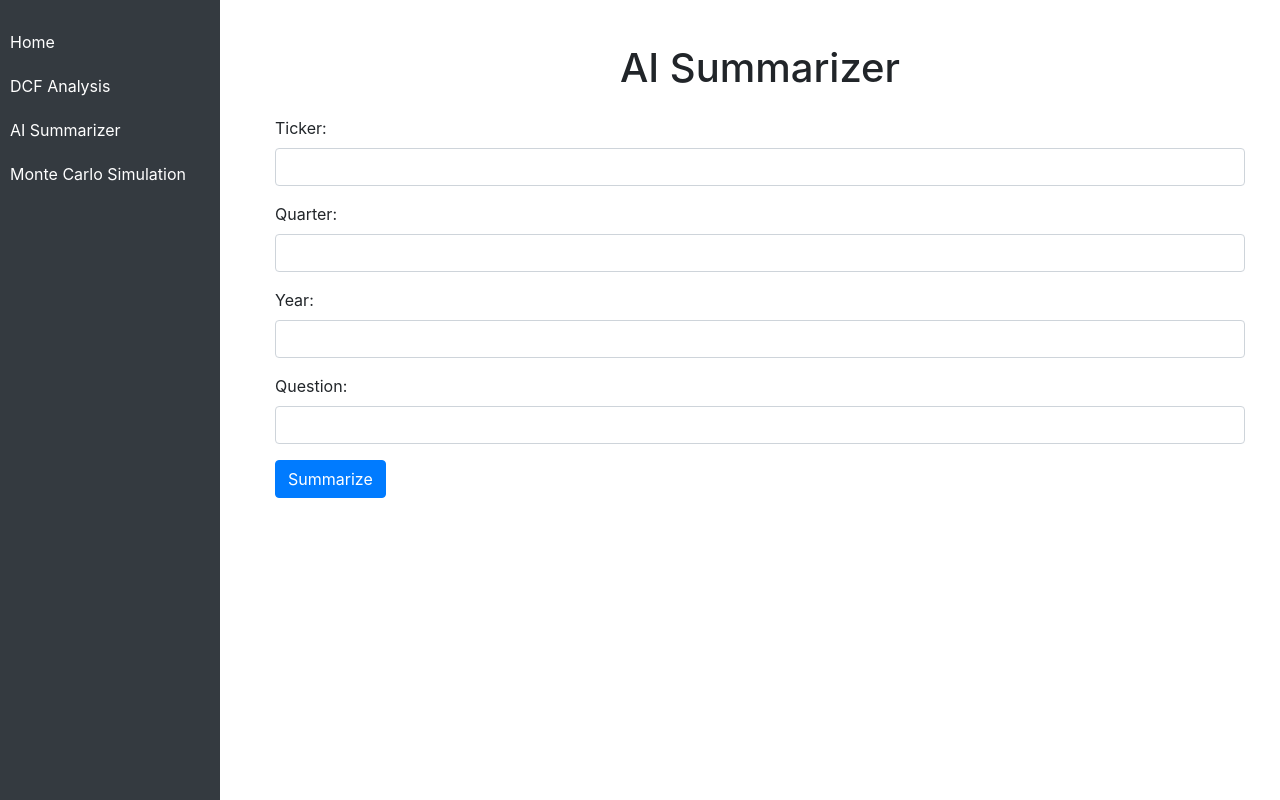
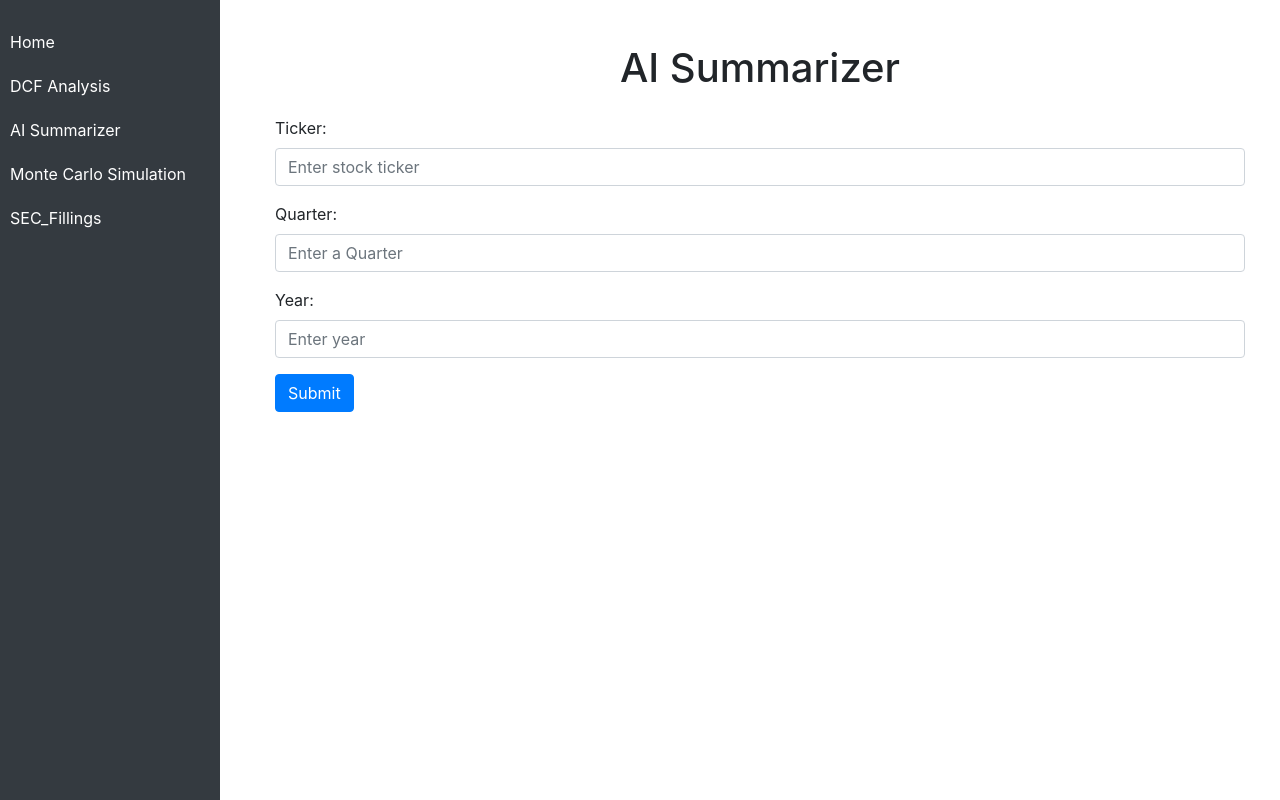
Before and after one commit to JayadityaVetsa/FinancialTools, a Flask app: page /ai-summarizer in a window 1280 px wide. Run offline with Flask 3, Linux system fonts and the light colour scheme; some libraries are stand-ins or nearby versions.

Commit message:
SEC_Fillings and AI questions done

```diff
--- a/main.py
+++ b/main.py
@@ -1,4 +1,4 @@
-from flask import Flask, request, render_template
+from flask import Flask, request, render_template, session
 import requests
 import yfinance as yf
 import json
@@ -15,6 +15,12 @@ import matplotlib
 matplotlib.use('Agg')
 
 app = Flask(__name__)
+app.secret_key = 'your_secret_key'
+
+# Custom zip filter
+@app.template_filter('zip')
+def zip_filter(a, b):
+    return zip(a, b)
 
 @app.route('/')
 def home():
@@ -94,7 +100,16 @@ def dcf_analysis():
             for i in range(5):
                 PV_FCF_list.append(freecashflow_forecast[i] * discount_factor_list[i])
 
-            terminal_value = (EV_EBITDA) * ebitda_forecast[4]
+            US_GDP_Growth = 0.025
+
+            EVEBITDATV = (EV_EBITDA) * ebitda_forecast[4]
+            perpuity_growth_terminal_value = (freecashflow_forecast[4]*(1+US_GDP_Growth)) / (WACC-US_GDP_Growth)
+
+            if (perpuity_growth_terminal_value > EVEBITDATV):
+                terminal_value = EVEBITDATV
+            else:
+                terminal_value = (perpuity_growth_terminal_value +EVEBITDATV )/2
+
             PV_TV = terminal_value * discount_factor_list[4]
             enterprise_value = sum(PV_FCF_list) + PV_TV
             equity_value = enterprise_value + total_assets - total_debt
@@ -138,6 +153,8 @@ def dcf_analysis():
                                    ev_ebitda_multiple=EV_EBITDA,
                                    ebitda_forecast=ebitda_forecast,
                                    freecashflow_forecast=freecashflow_forecast,
+                                   EVEBITDATV = EVEBITDATV,
+                                   perpuity_growth_terminal_value = perpuity_growth_terminal_value,
                                    terminal_value=terminal_value,
                                    plot_data=plot_data,
                                    discount_factor_list = discount_factor_list,
@@ -155,57 +172,156 @@ def dcf_analysis():
 
 @app.route('/ai-summarizer', methods=['GET', 'POST'])
 def ai_summarizer():
+    predefined_questions = [
+        "Give me a summary of the earnings call.",
+        "Give me a summary of the financials and how they changed from last quarter and last year. Were they in line with EPS investors' expectations?",
+        "What is the forward guidance issued and what macroeconomic trends does the company expect to change or expect to be constant?",
+        "What are some new product launches or new categories the company launched in the latest quarter?",
+        "Give me a very brief one sentence summary of this earnings call."
+    ]
+
+    headers = [
+        "Long Summary",
+        "Change in financials and expectations",
+        "Forward Guidance",
+        "Product development",
+        "Brief Summary"
+    ]
+
+    predefined_answers = []
+    user_question = ""
+    user_response = ""
+    error = ""
+
     if request.method == 'POST':
-        ticker = request.form.get('ticker', '')
-        quarter = request.form.get('quarter', '')
-        year = request.form.get('year', '')
-        question = request.form.get('question', '')
+        if 'ticker' in request.form and 'quarter' in request.form and 'year' in request.form:
+            ticker = request.form['ticker'].strip()
+            quarter = 'Q' + request.form['quarter'].strip() if 'Q' not in request.form['quarter'].strip() else request.form['quarter'].strip()
+            year = request.form['year'].strip()
 
-        if not ticker or not quarter or not year or not question:
-            return render_template('ai_summarizer.html', response="All fields are required", question=question)
+            if not ticker or not quarter or not year:
+                error = "All fields are required."
+            else:
+                session['ticker'] = ticker
+                session['quarter'] = quarter
+                session['year'] = year
+        else:
+            ticker = session.get('ticker')
+            quarter = session.get('quarter')
+            year = session.get('year')
 
-        api_url = f"https://discountingcashflows.com/api/transcript/{ticker}/{quarter}/{year}/"
-        response = requests.get(api_url)
-        json_data = response.json()
-        transcript = json_data[0].get("content", "Transcript not found.")
+            if not ticker or not quarter or not year:
+                error = "Please provide ticker, quarter, and year first."
+            else:
+                user_question = request.form.get('question', '').strip()
+                if user_question:
+                    api_url = f"https://discountingcashflows.com/api/transcript/{ticker}/{quarter}/{year}/"
+                    response = requests.get(api_url)
+                    if response.status_code != 200:
+                        error = "Error fetching transcript."
+                    else:
+                        json_data = response.json()
+                        transcript = json_data[0].get("content", "Transcript not found.")
 
-        # Configure the AI model
-        genai.configure(api_key="AIzaSyCM0FzebXGOkU9TL18Q9yeB8FzeHmk45PM")
-        generation_config = {
-            "temperature": 1,
-            "top_p": 0.95,
-            "top_k": 64,
-            "max_output_tokens": 8192,
-            "response_mime_type": "text/plain",
-        }
+                        genai.configure(api_key="AIzaSyBQ5yUGkgXo8s1k0DV3uFTLc7EnJqDtSKQ")  # Replace with your actual API key
+                        generation_config = {
+                            "temperature": 1,
+                            "top_p": 0.95,
+                            "top_k": 64,
+                            "max_output_tokens": 8192,
+                            "response_mime_type": "text/plain",
+                        }
 
-        model = genai.GenerativeModel(
-            model_name="gemini-1.5-flash",
-            generation_config=generation_config,
-        )
+                        model = genai.GenerativeModel(
+                            model_name="gemini-1.5-flash",
+                            generation_config=generation_config,
+                        )
 
-        chat_session = model.start_chat(
-            history=[
-                {
-                    "role": "user",
-                    "parts": [
-                        "Analyze the transcript provided and answer any questions the user has on these transcripts",
-                        transcript,
-                    ],
-                },
-                {
-                    "role": "model",
-                    "parts": [
-                        "Got it! I have analyzed the report and I will provide answers to the user's needs\n",
-                    ],
-                },
-            ]
-        )
+                        chat_session = model.start_chat(
+                            history=[
+                                {
+                                    "role": "user",
+                                    "parts": [
+                                        "Analyze the transcript provided and answer any questions the user has on these transcripts",
+                                        transcript,
+                                    ],
+                                },
+                                {
+                                    "role": "model",
+                                    "parts": [
+                                        "Got it! I have analyzed the report and I will provide answers to the user's needs\n",
+                                    ],
+                                },
+                            ]
+                        )
 
-        ai_response = chat_session.send_message(question)
-        cleaned_response = ai_response.text.replace("**", "")  # Remove asterisks
-        return render_template('ai_summarizer.html', question=question, response=cleaned_response)
-    return render_template('ai_summarizer.html')
+                        ai_response = chat_session.send_message(user_question)
+                        user_response = ai_response.text.replace("**", "\n").replace("*", "\n")
+
+        if not error and ticker and quarter and year:
+            api_url = f"https://discountingcashflows.com/api/transcript/{ticker}/{quarter}/{year}/"
+            response = requests.get(api_url)
+            if response.status_code != 200:
+                error = "Error fetching transcript."
+            else:
+                json_data = response.json()
+                transcript = json_data[0].get("content", "Transcript not found.")
+
+                genai.configure(api_key="AIzaSyBQ5yUGkgXo8s1k0DV3uFTLc7EnJqDtSKQ")  # Replace with your actual API key
+                generation_config = {
+                    "temperature": 1,
+                    "top_p": 0.95,
+                    "top_k": 64,
+                    "max_output_tokens": 8192,
+                    "response_mime_type": "text/plain",
+                }
+
+                model = genai.GenerativeModel(
+                    model_name="gemini-1.5-flash",
+                    generation_config=generation_config,
+                )
+
+                chat_session = model.start_chat(
+                    history=[
+                        {
+                            "role": "user",
+                            "parts": [
+                                "Analyze the transcript provided and answer any questions the user has on these transcripts",
+                                transcript,
+                            ],
+                        },
+                        {
+                            "role": "model",
+                            "parts": [
+                                "Got it! I have analyzed the report and I will provide answers to the user's needs\n",
+                            ],
+                        },
+                    ]
+                )
+
+                for question in predefined_questions:
+                    ai_response = chat_session.send_message(question)
+                    cleaned_response = ai_response.text.replace("**", "\n").replace("*", "\n")
+                    predefined_answers.append(cleaned_response)
+
+    else:  # GET request
+        # Clear the session data
+        session.clear()
+        ticker = ""
+        quarter = ""
+        year = ""
+
+    return render_template(
+        'ai_summarizer.html',
+        predefined_answers=predefined_answers,
+        user_question=user_question,
+        user_response=user_response,
+        headers=headers,
+        ticker=ticker,
+        quarter=quarter,
+        year=year,
+        error=error
+    )
 
 @app.route('/monte-carlo', methods=['GET', 'POST'])
 def monte_carlo():
@@ -232,5 +348,50 @@ def monte_carlo():
 
     return render_template('monte_carlo.html')
 
+@app.route('/SEC_Fillings', methods=['GET', 'POST'])
+def SEC_Fillings():
+    if request.method == 'POST':
+        ticker = request.form['ticker'].upper()
+        api_url = f"https://discountingcashflows.com/api/sec-filings/{ticker}/"
+        response = requests.get(api_url)
+        json_data = response.json()
+        links_10q = []
+        dates_10q = []
+
+        links_10K = []
+        dates_10k = []
+
+
+        links_4 = []
+        dates_4 = []
+        count = 0
+        for i in range(len(json_data)):
+            if json_data[i]['type'] == '4':
+                links_4.append(json_data[i]['finalLink'])
+                dates_4.append(json_data[i]['fillingDate'])
+                count = count + 1
+            if count == 40:
+                break
+        for i in range(len(json_data)):
+            if json_data[i]['type'] == '10-Q':
+                links_10q.append(json_data[i]['finalLink'])
+                dates_10q.append(json_data[i]['fillingDate'])
+
+            if json_data[i]['type'] == '10-K':
+                links_10K.append(json_data[i]['finalLink'])
+                dates_10k.append(json_data[i]['fillingDate'])
+        max_length = max(len(dates_10q), len(dates_10k), len(dates_4))
+
+
+        return render_template('SEC_Fillings.html',links_10q=links_10q,
+                               dates_10q=dates_10q,
+                               links_10K= links_10K,
+                               dates_10k=dates_10k,
+                               links_4=links_4,
+                               dates_4=dates_4,
+                               max_length = max_length,
+                                zip=zip)
+    return render_template("SEC_Fillings.html")
+
 if __name__ == '__main__':
     app.run(debug=True)
--- a/templates/ai_summarizer.html
+++ b/templates/ai_summarizer.html
@@ -1,60 +1,83 @@
 {% extends "base.html" %}
-{% block title %}AI Transcript Analyzer{% endblock %}
+
+{% block title %}AI Summarizer{% endblock %}
+
 {% block content %}
 <div class="container mt-4">
     <h1 class="text-center mb-4">AI Summarizer</h1>
+
+    <!-- Display error if any -->
+    {% if error %}
+    <div class="alert alert-danger">{{ error }}</div>
+    {% endif %}
+
+    <!-- Form for initial input if ticker, quarter, and year are not in session -->
     <form action="/ai-summarizer" method="post" class="needs-validation" novalidate>
         <div class="form-group">
             <label for="ticker">Ticker:</label>
-            <input type="text" id="ticker" name="ticker" class="form-control" required>
+            <input type="text" id="ticker" name="ticker" class="form-control" placeholder="Enter stock ticker" required>
             <div class="invalid-feedback">Please provide a ticker symbol.</div>
         </div>
         <div class="form-group">
             <label for="quarter">Quarter:</label>
-            <input type="text" id="quarter" name="quarter" class="form-control" required>
+            <input type="text" id="quarter" name="quarter" class="form-control" placeholder="Enter a Quarter" required>
             <div class="invalid-feedback">Please provide a quarter.</div>
         </div>
         <div class="form-group">
             <label for="year">Year:</label>
-            <input type="text" id="year" name="year" class="form-control" required>
+            <input type="text" id="year" name="year" class="form-control" placeholder="Enter year" required>
             <div class="invalid-feedback">Please provide a year.</div>
         </div>
+        <button type="submit" class="btn btn-primary">Submit</button>
+    </form>
+
+    <!-- Display predefined questions and answers in accordions -->
+    {% if predefined_answers %}
+    <hr>
+    <div class="accordion" id="predefinedAccordion">
+        <h2>{{ ticker }} earning calls in {{ quarter }}, {{ year }}</h2>
+        {% for header, answer in headers | zip(predefined_answers) %}
+        <div class="card">
+            <div class="card-header" id="heading{{ loop.index }}">
+                <h2 class="mb-0">
+                    <button class="btn btn-link" type="button" data-toggle="collapse" data-target="#collapse{{ loop.index }}" aria-expanded="true" aria-controls="collapse{{ loop.index }}">
+                        {{ header }}
+                    </button>
+                </h2>
+            </div>
+            <div id="collapse{{ loop.index }}" class="collapse" aria-labelledby="heading{{ loop.index }}" data-parent="#predefinedAccordion">
+                <div class="card-body">
+                    {{ answer }}
+                </div>
+            </div>
+        </div>
+        {% endfor %}
+    </div>
+    {% endif %}
+
+
+
+    <!-- Form for user-defined questions -->
+    {% if ticker and quarter and year %}
+    <hr>
+    <form action="/ai-summarizer" method="post" class="needs-validation" novalidate>
         <div class="form-group">
-            <label for="question">Question:</label>
-            <input type="text" id="question" name="question" class="form-control" required>
+            <label for="question">Ask a New Question:</label>
+            <input type="text" id="question" name="question" class="form-control" placeholder="Question" required>
             <div class="invalid-feedback">Please provide a question.</div>
         </div>
-        <button type="submit" class="btn btn-primary">Summarize</button>
+        <button type="submit" class="btn btn-primary">Ask AI</button>
     </form>
+    {% endif %}
 
-    {% if response %}
-        <div class="mt-4">
-            <h2 class="text-success">Question:</h2>
-            <p class="lead">{{ question }}</p>
-            <h2 class="text-success">Answer:</h2>
-            <p class="bg-light p-3 rounded">{{ response }}</p>
-        </div>
+    <!-- Display user-defined question and response -->
+    {% if user_question and user_response %}
+    <div class="mt-4">
+        <h2 class="text-success">Question:</h2>
+        <p class="lead">{{ user_question }}</p>
+        <h2 class="text-success">Answer:</h2>
+        <p class="bg-light p-3 rounded">{{ user_response }}</p>
+    </div>
     {% endif %}
 </div>
-
-<script>
-    // Bootstrap validation script
-    (function() {
-        'use strict';
-        window.addEventListener('load', function() {
-            // Fetch all the forms we want to apply custom Bootstrap validation styles to
-            var forms = document.getElementsByClassName('needs-validation');
-            // Loop over them and prevent submission
-            var validation = Array.prototype.filter.call(forms, function(form) {
-                form.addEventListener('submit', function(event) {
-                    if (form.checkValidity() === false) {
-                        event.preventDefault();
-                        event.stopPropagation();
-                    }
-                    form.classList.add('was-validated');
-                }, false);
-            });
-        }, false);
-    })();
-</script>
 {% endblock %}
--- a/templates/base.html
+++ b/templates/base.html
@@ -37,9 +37,32 @@
         <a href="/dcf-analysis">DCF Analysis</a>
         <a href="/ai-summarizer">AI Summarizer</a>
         <a href="/monte-carlo">Monte Carlo Simulation</a>
+        <a href="/SEC_Fillings">SEC_Fillings</a>
     </div>
     <div class="content">
         {% block content %}{% endblock %}
     </div>
+    <!-- Include Bootstrap JS and dependencies -->
+    <script src="https://code.jquery.com/jquery-3.5.1.slim.min.js"></script>
+    <script src="https://cdn.jsdelivr.net/npm/@popperjs/core@2.4.3/dist/umd/popper.min.js"></script>
+    <script src="https://stackpath.bootstrapcdn.com/bootstrap/4.5.2/js/bootstrap.min.js"></script>
+    <!-- Validation script -->
+    <script>
+        (function() {
+            'use strict';
+            window.addEventListener('load', function() {
+                var forms = document.getElementsByClassName('needs-validation');
+                var validation = Array.prototype.filter.call(forms, function(form) {
+                    form.addEventListener('submit', function(event) {
+                        if (form.checkValidity() === false) {
+                            event.preventDefault();
+                            event.stopPropagation();
+                        }
+                        form.classList.add('was-validated');
+                    }, false);
+                });
+            }, false);
+        })();
+    </script>
 </body>
 </html>
```
Also changed, not shown: other parts of templates/base.html (+1 -1 lines), monte_carlo.py (+0 -14 lines), templates/SEC_Fillings.html (added, +93 -0 lines), templates/dcf_analysis.html (+15 -5 lines), templates/monte_carlo.html (+4 -4 lines).
